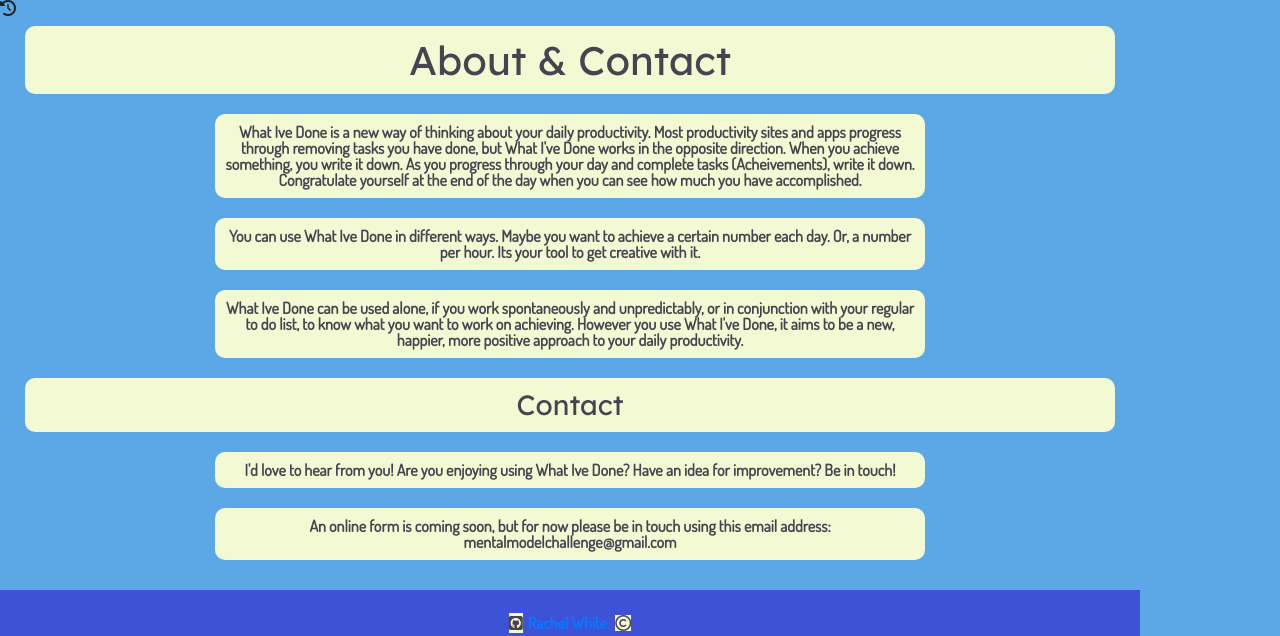
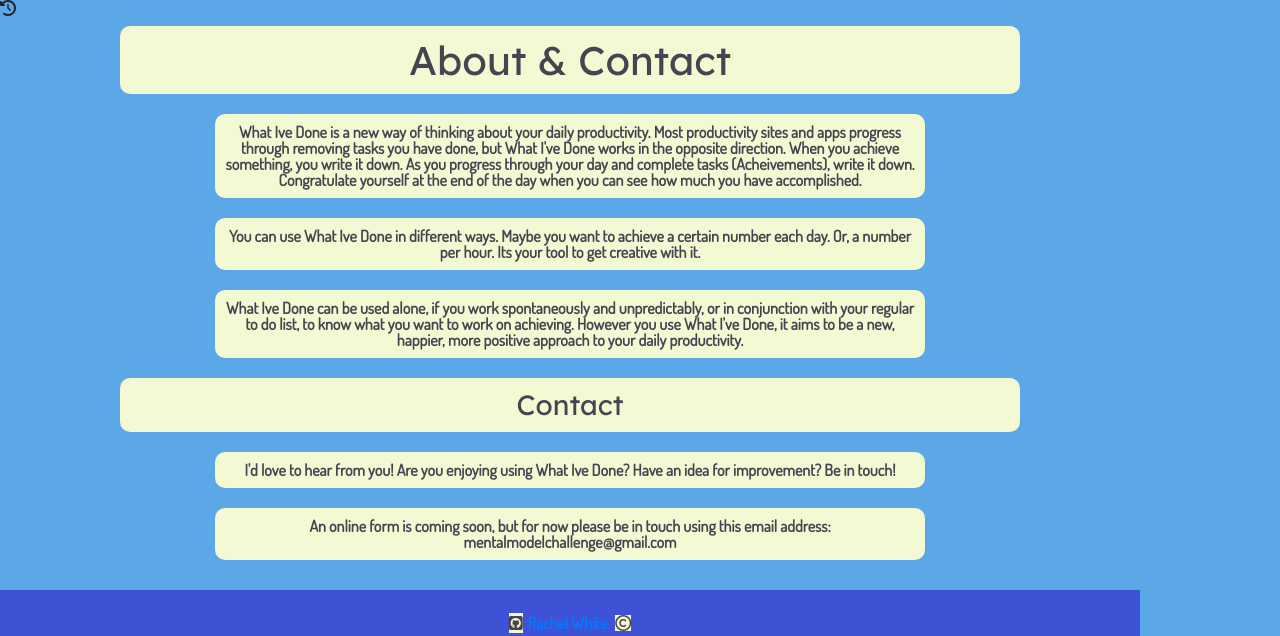
Before and after one commit to rachel-white/what-ive-done, a Flask app: page /aboutsi in a window 1280 px wide. Shown: the part 172-808 px from the top of the page. Run offline with Flask 2, Linux system fonts and the light colour scheme; some libraries are stand-ins or nearby versions.

Commit message:
bootstrap changes

```diff
--- a/templates/aboutsi.html
+++ b/templates/aboutsi.html
@@ -28,7 +28,7 @@
     </nav>
 <div class="container">
     <div class="row">
-        <div class="offset-2 col-8 col-sm-12 offset-sm-0">
+        <div class="offset-2 col-8 col-sm-10 offset-sm-1">
             <h1>About & Contact</h1>
         </div>
     </div>
@@ -60,7 +60,7 @@
 </div>
 <div class="container">
     <div class="row">
-        <div class="offset-2 col-8 col-sm-12 offset-sm-0">
+        <div class="offset-2 col-8 col-sm-10 offset-sm-1">
             <h3 class="contact-title">Contact</h3>
         </div>
     </div>
```
